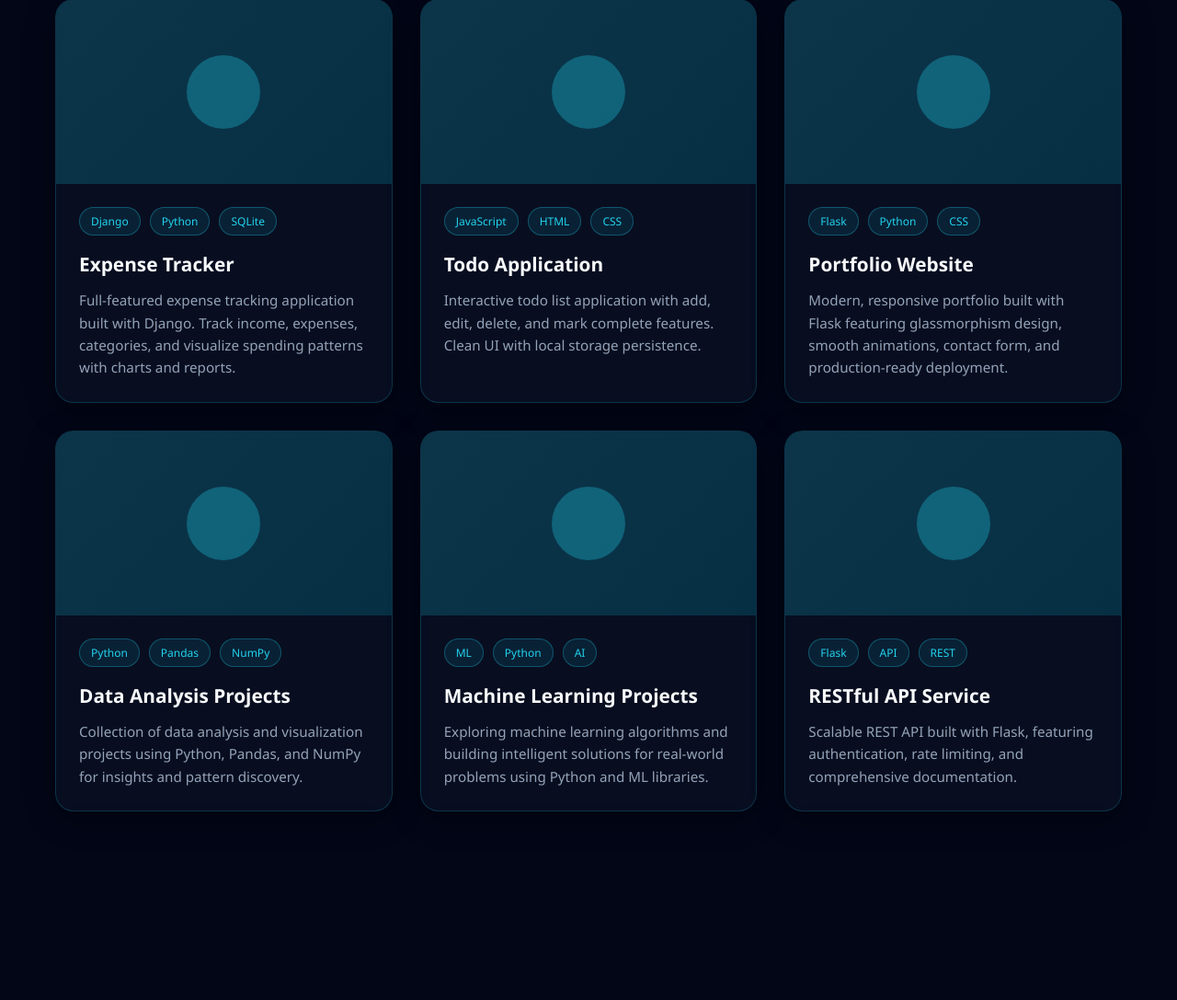
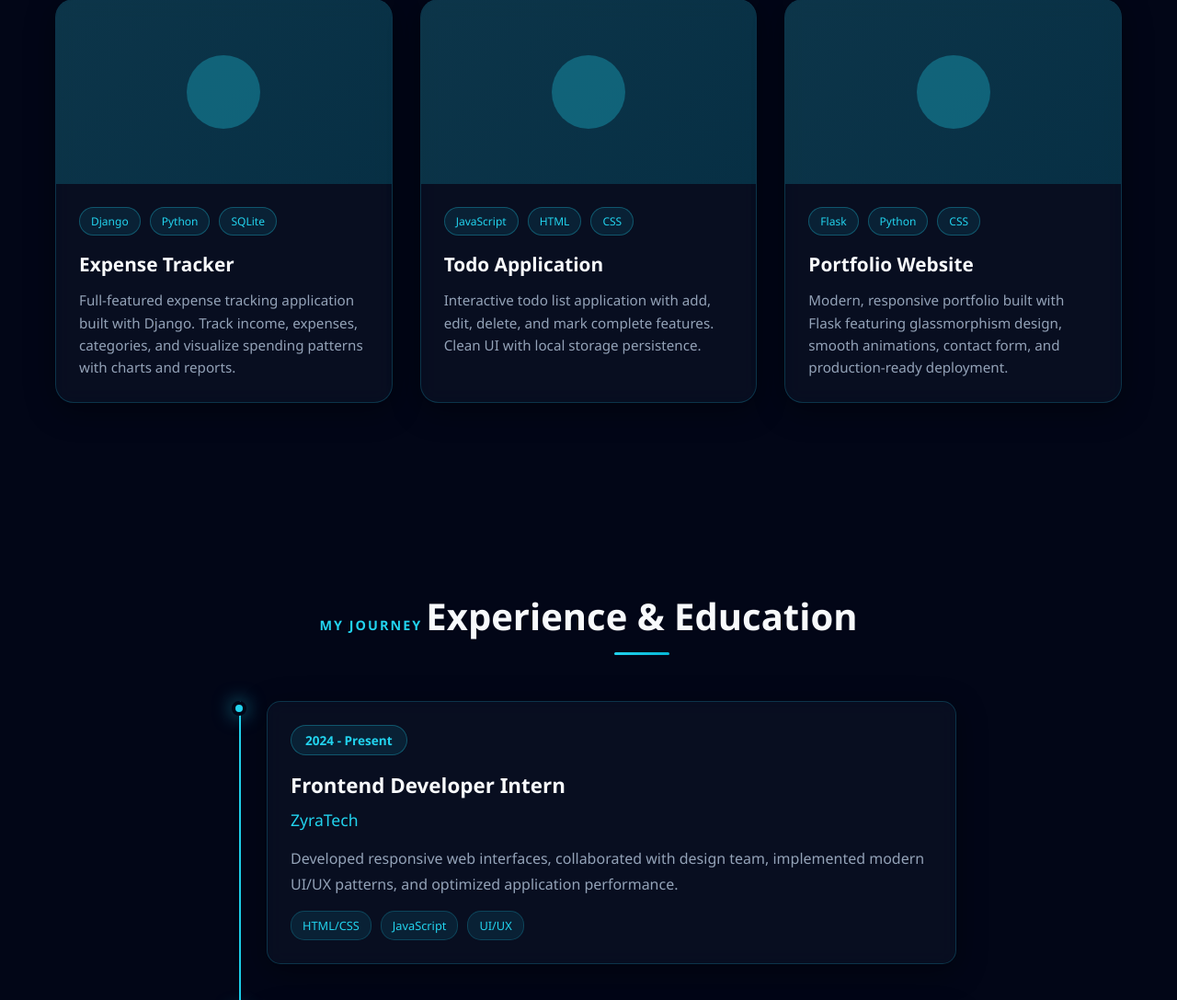
Before and after one commit to pooja-dengale/portfolio, a Flask app: page / in a window 1280 px wide. Shown: the part 3931-5018 px from the top of the page at 92% size. Run offline with Flask 3, Linux system fonts and the light colour scheme.

Commit message:
Remove placeholder projects, keep only real projects (Expense Tracker, Todo App, Portfolio)

```diff
--- a/templates/index.html
+++ b/templates/index.html
@@ -381,72 +381,6 @@
             <p>Modern, responsive portfolio built with Flask featuring glassmorphism design, smooth animations, contact form, and production-ready deployment.</p>
           </div>
         </div>
-
-        <div class="project-card">
-          <div class="project-image">
-            <div class="project-overlay">
-              <a href="https://github.com/pooja-dengale" target="_blank" class="project-link">
-                <i class="fas fa-external-link-alt"></i>
-              </a>
-              <a href="https://github.com/pooja-dengale" target="_blank" class="project-link">
-                <i class="fab fa-github"></i>
-              </a>
-            </div>
-          </div>
-          <div class="project-content">
-            <div class="project-tags">
-              <span class="tag">Python</span>
-              <span class="tag">Pandas</span>
-              <span class="tag">NumPy</span>
-            </div>
-            <h3>Data Analysis Projects</h3>
-            <p>Collection of data analysis and visualization projects using Python, Pandas, and NumPy for insights and pattern discovery.</p>
-          </div>
-        </div>
-
-        <div class="project-card">
-          <div class="project-image">
-            <div class="project-overlay">
-              <a href="https://github.com/pooja-dengale" target="_blank" class="project-link">
-                <i class="fas fa-external-link-alt"></i>
-              </a>
-              <a href="https://github.com/pooja-dengale" target="_blank" class="project-link">
-                <i class="fab fa-github"></i>
-              </a>
-            </div>
-          </div>
-          <div class="project-content">
-            <div class="project-tags">
-              <span class="tag">ML</span>
-              <span class="tag">Python</span>
-              <span class="tag">AI</span>
-            </div>
-            <h3>Machine Learning Projects</h3>
-            <p>Exploring machine learning algorithms and building intelligent solutions for real-world problems using Python and ML libraries.</p>
-          </div>
-        </div>
-
-        <div class="project-card">
-          <div class="project-image">
-            <div class="project-overlay">
-              <a href="#" class="project-link">
-                <i class="fas fa-external-link-alt"></i>
-              </a>
-              <a href="https://pooja-dengale.github.io/portfolio/" class="project-link">
-                <i class="fab fa-github"></i>
-              </a>
-            </div>
-          </div>
-          <div class="project-content">
-            <div class="project-tags">
-              <span class="tag">Flask</span>
-              <span class="tag">API</span>
-              <span class="tag">REST</span>
-            </div>
-            <h3>RESTful API Service</h3>
-            <p>Scalable REST API built with Flask, featuring authentication, rate limiting, and comprehensive documentation.</p>
-          </div>
-        </div>
       </div>
     </div>
   </section>
```
